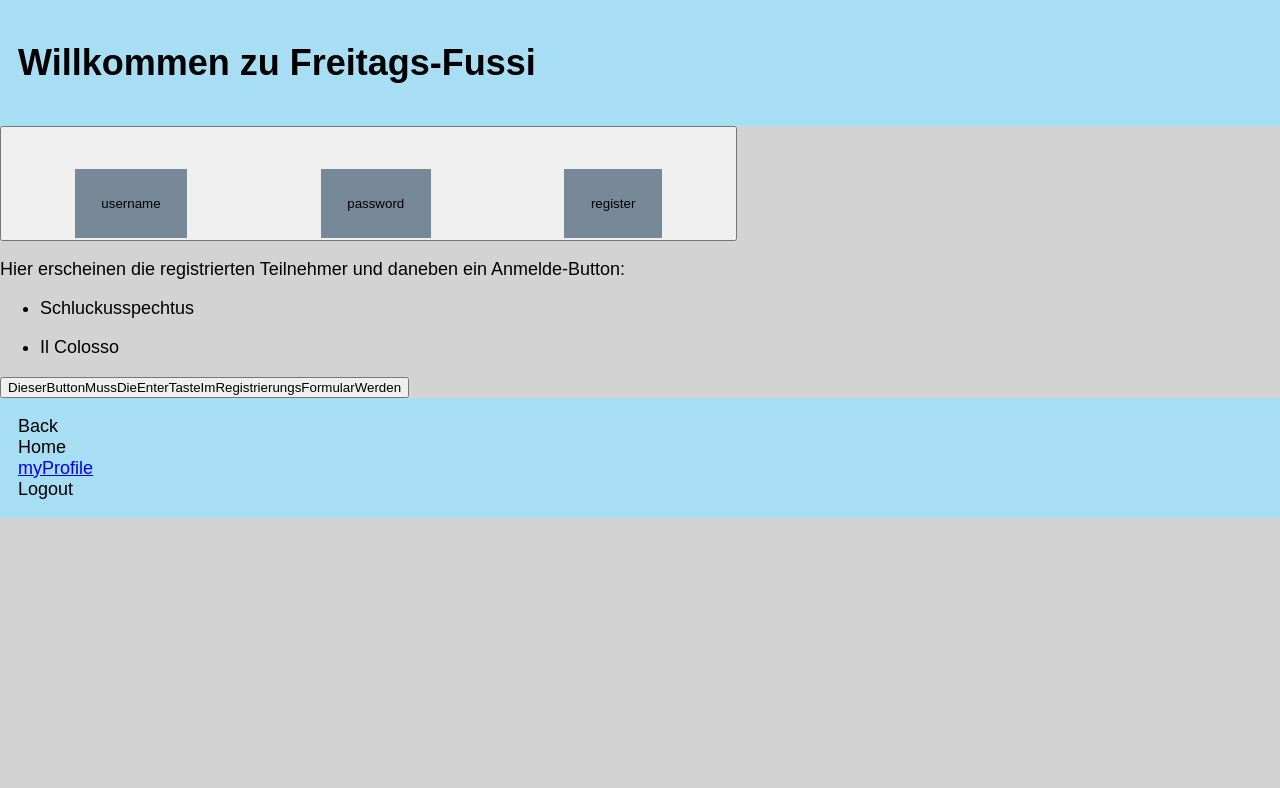
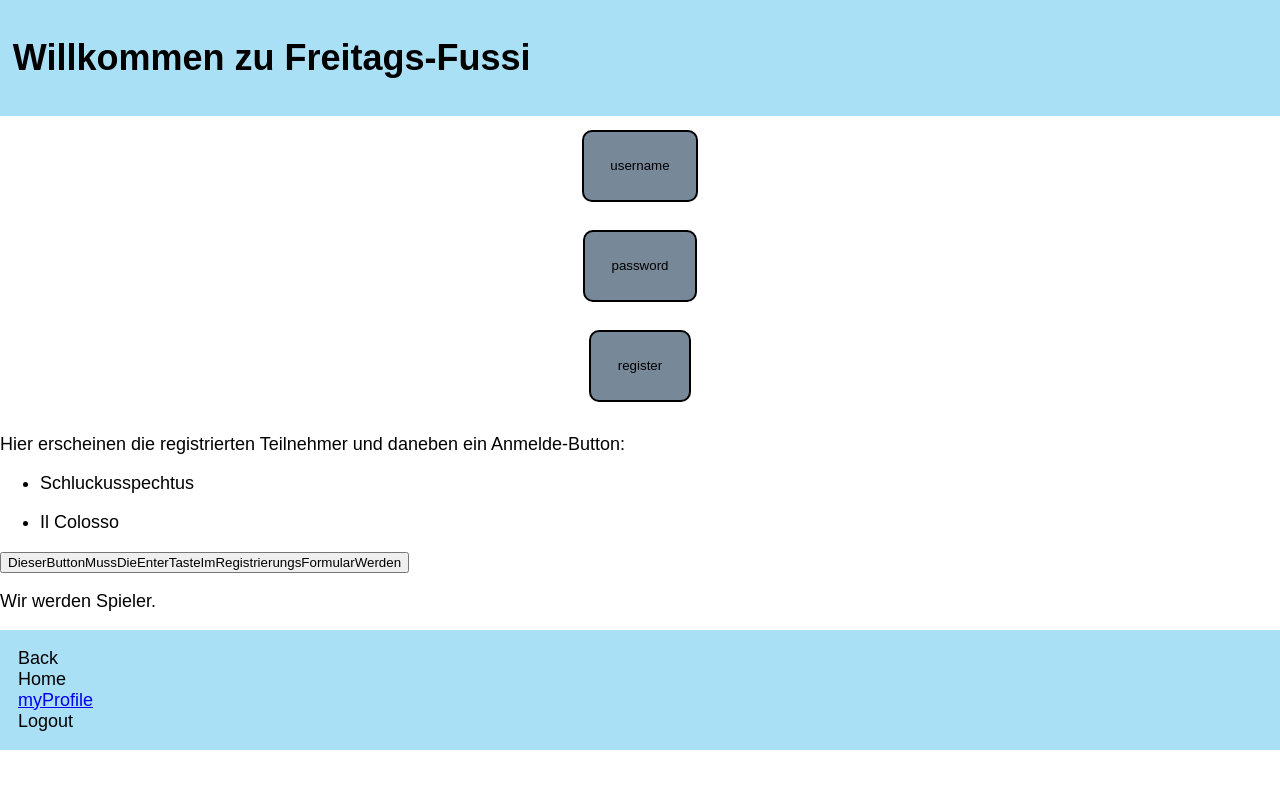
Before and after one commit to OliverSchultz/capstone-project, a React (Create React App) app: page /joinNextMatch in a window 1280 px wide. Shown: the top 788 px of the page. Built offline with nearby package versions, Linux system fonts and the light colour scheme.

Commit message:
Update Styling

```diff
--- a/src/components/App.js
+++ b/src/components/App.js
@@ -3,14 +3,16 @@ import Footer from "./Footer";
 import Header from "./Header";
 import WelcomeLogin from "./WelcomeLogin";
 import JoinNextMatch from "./JoinNextMatch";
+import PlayerCount from "./PlayerCount";
 
 function App() {
 	return (
-		<div className="App">
+		<div>
 			<GlobalStyle />
 			<Header />
 			<WelcomeLogin />
 			<JoinNextMatch />
+			<PlayerCount />
 			<Footer />
 		</div>
 	);
--- a/src/components/Button.js
+++ b/src/components/Button.js
@@ -1,3 +1,5 @@
+/*ich brauche verschiedene Buttons: back, login, register, etc*/
+
 import styled from "styled-components/macro";
 
 export default function Button(props) {
@@ -11,11 +13,10 @@ export default function Button(props) {
 // }
 
 const ButtonStyled = styled.button`
+	display: flex;
+	flex-direction: column;
 	background-color: lightslategray;
-	margin-top: 3em;
-	margin-left: 5em;
-	margin-right: 5em;
-	margin-bottom: 0;
 	padding: 2em;
-	border: 1em;
+	border: 2px solid black;
+	border-radius: 10px;
 `;
--- a/src/components/Footer.js
+++ b/src/components/Footer.js
@@ -1,3 +1,5 @@
+/* der Footer braucht eine clickable Navigation, in der das aktuelle Tab markiert sein muss.
+Geil wäre die Anzeige der 4 wichtigsten Tabs und die Möglichkeit, über "..." weitere Tabs zu sehen (utopisch)*/
 import styled from "styled-components/macro";
 
 export default function Footer() {
@@ -17,9 +19,7 @@ export default function Footer() {
 	);
 }
 const FooterNavigation = styled.nav`
-	display: flex;
 	background-color: #a6dff5f2;
-	//position: fixed;
 	padding: 1em;
 	width: 100%;
 	bottom: 0px;
--- a/src/components/Header.js
+++ b/src/components/Header.js
@@ -8,7 +8,7 @@ const Header = () => (
 export default Header;
 
 const HeaderStyled = styled.header`
-	padding: 1em;
+	padding: 0.8rem;
 	background-color: #a6dff5f2;
 	margin: 0;
 `;
--- a/src/components/JoinNextMatch.js
+++ b/src/components/JoinNextMatch.js
@@ -1,4 +1,5 @@
 import { useState } from "react";
+//hier muss der Enter-Button aus der registrierung importiert werden
 
 export default function JoinNextMatch() {
 	const [participants, setParticipant] = useState([
--- /dev/null
+++ b/src/components/PlayerCount.js
@@ -0,0 +1,13 @@
+import { useState } from "react";
+
+export default function PlayerCount() {
+	const [count, setCount] = useState(0);
+
+	const increment = () => {
+		setCount(count + 1);
+	};
+	return <p>Wir werden {increment} Spieler.</p>;
+}
+
+/*bei weniger als 6 Spielern möge die Spielerzahl rot angezeigt werden,
+also ein toggle bei der bedingung count <6 */
--- a/src/components/WelcomeLogin.js
+++ b/src/components/WelcomeLogin.js
@@ -1,15 +1,22 @@
-//import Header from "./components/Header";
-import { useState } from "react";
+import styled from "styled-components";
 import Button from "./Button";
 
 export default function Body() {
 	return (
 		<>
-			<button>
+			<Form>
 				<Button name="username" />
 				<Button name="password" />
 				<Button name="register" />
-			</button>
+			</Form>
 		</>
 	);
 }
+
+const Form = styled.form`
+	height: 300px;
+	display: flex;
+	flex-direction: column;
+	align-items: center;
+	justify-content: space-around;
+`;
--- a/src/index.js
+++ b/src/index.js
@@ -1,6 +1,5 @@
 import React from "react";
 import ReactDOM from "react-dom";
-import "./index.css";
 import App from "./components/App";
 import reportWebVitals from "./reportWebVitals";
 
--- a/src/styles/GlobalStyles.js
+++ b/src/styles/GlobalStyles.js
@@ -2,8 +2,10 @@ import { createGlobalStyle } from "styled-components";
 
 export default createGlobalStyle`
   body {
+    max-width: 100vw;
+    padding:0;
+    border:0;
     margin: 0;
     font-size: 112.5%;
     font-family: sans-serif;
-    background-color: lightgray;
   }`;
```
Also changed, not shown: src/components/RegisterForm.js (+11 -0 lines), src/index.css (deleted, +0 -13 lines), src/pages/Beer.js (+8 -1 lines), 1 other file (tests, documents, lock files or other folders).
